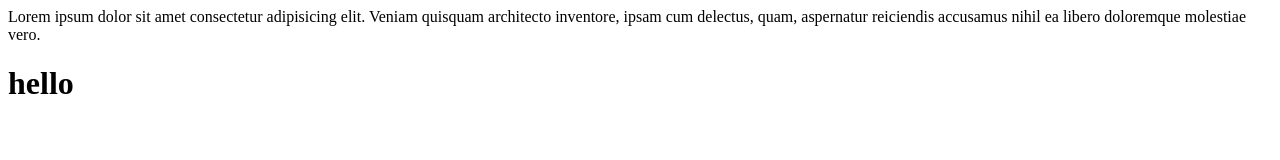
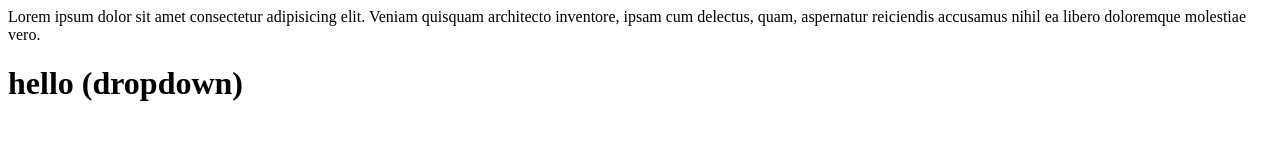
Before and after one commit to whky234/localrep, a plain HTML site: page index.html in a window 1280 px wide. Drawn offline with Linux system fonts and the light colour scheme.

```diff
--- a/index.html
+++ b/index.html
@@ -1,3 +1,3 @@
 <p>Lorem ipsum dolor sit amet consectetur adipisicing elit. Veniam quisquam architecto inventore, ipsam cum delectus, quam, aspernatur reiciendis accusamus nihil ea libero doloremque molestiae vero.</p>
 
-<h1>hello</h1>
+<h1>hello (dropdown)</h1>
```
